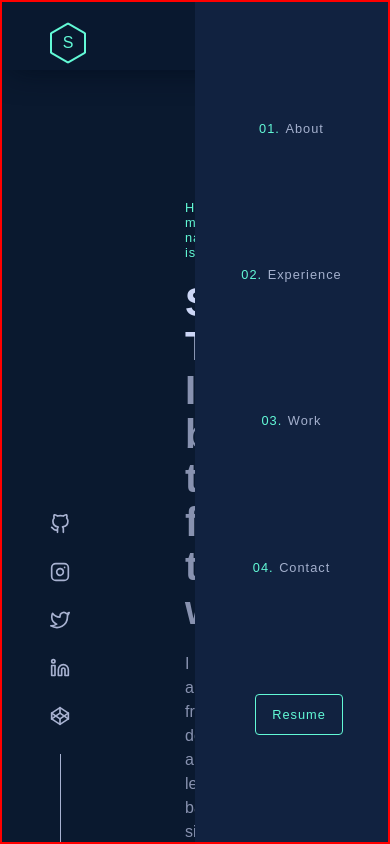
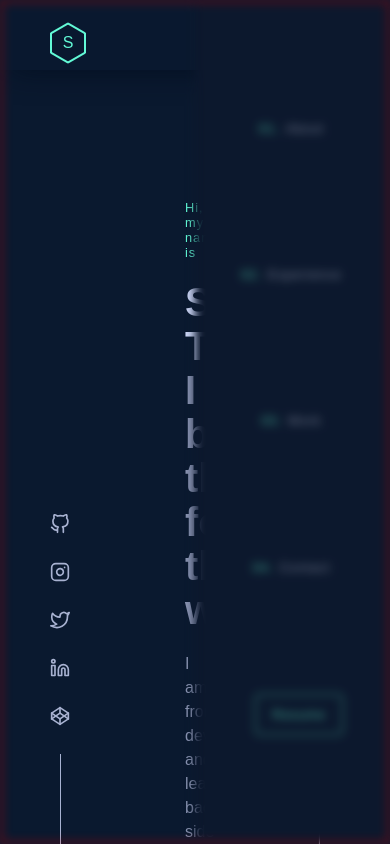
Before and after one commit to Tolkinxon/my-partfolio, a Next.js app: page / in a window 390 px wide. Built offline with nearby package versions, Linux system fonts and the light colour scheme.

Commit message:
adde global css

```diff
--- a/styles/globals.css
+++ b/styles/globals.css
@@ -146,3 +146,9 @@
   color: #64ffda;
 }
 /****** ACTIVE STYLES EXPERIENCE SIDE  ***********/
+/*
+@media only screen and (max-width: 770px) {
+  .container {
+    filter: blur(5px) brightness(0.7);
+  }
+} */
--- a/styles/navbar.module.css
+++ b/styles/navbar.module.css
@@ -128,8 +128,8 @@
     height: 100vh;
     display: flex;
     align-items: left;
+    filter: blur(5px) brightness(0.7);
     border: 2px solid red;
-    /* filter: blur(5px) brightness(0.7); */
   }
 
   .selects {
```
